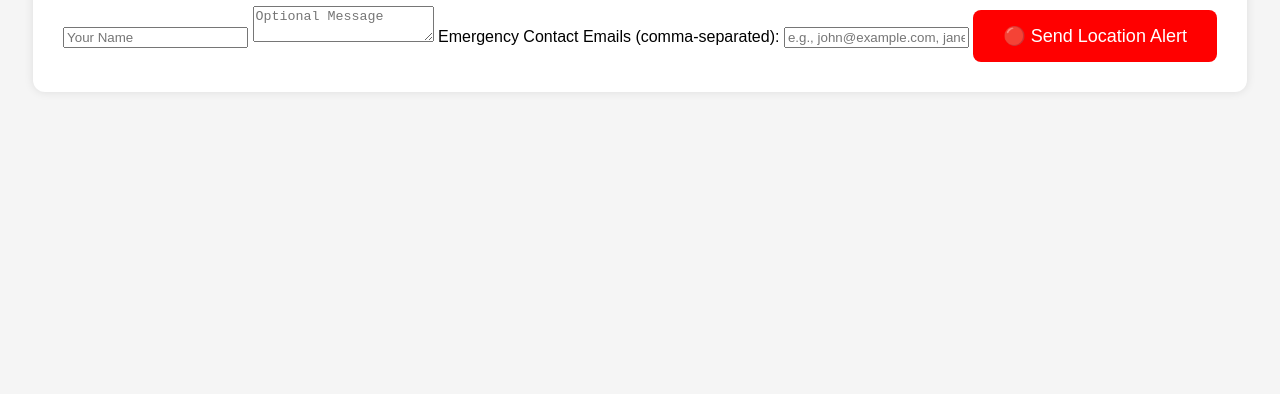
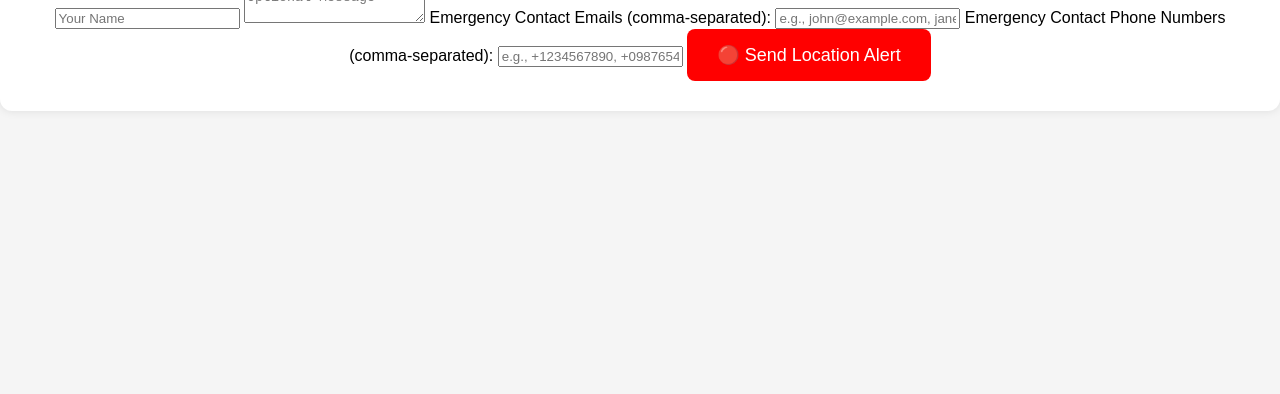
Before and after one commit to Cjkreates/panic-button-app, a plain HTML site: page index.html in a window 1280 px wide. Shown: the part 406-800 px from the top of the page. Drawn offline with nearby package versions, Linux system fonts and the light colour scheme.

Commit message:
Update index.html

```diff
--- a/index.html
+++ b/index.html
@@ -16,6 +16,9 @@
 
       <label>Emergency Contact Emails (comma-separated):</label>
       <input type="email" id="emails" multiple required placeholder="e.g., john@example.com, jane@example.com">
+      <label>Emergency Contact Phone Numbers (comma-separated):</label>
+<input type="text" id="phones" required placeholder="e.g., +1234567890, +0987654321">
+
 
       <button type="submit" id="panicBtn">🔴 Send Location Alert</button>
     </form>
```
